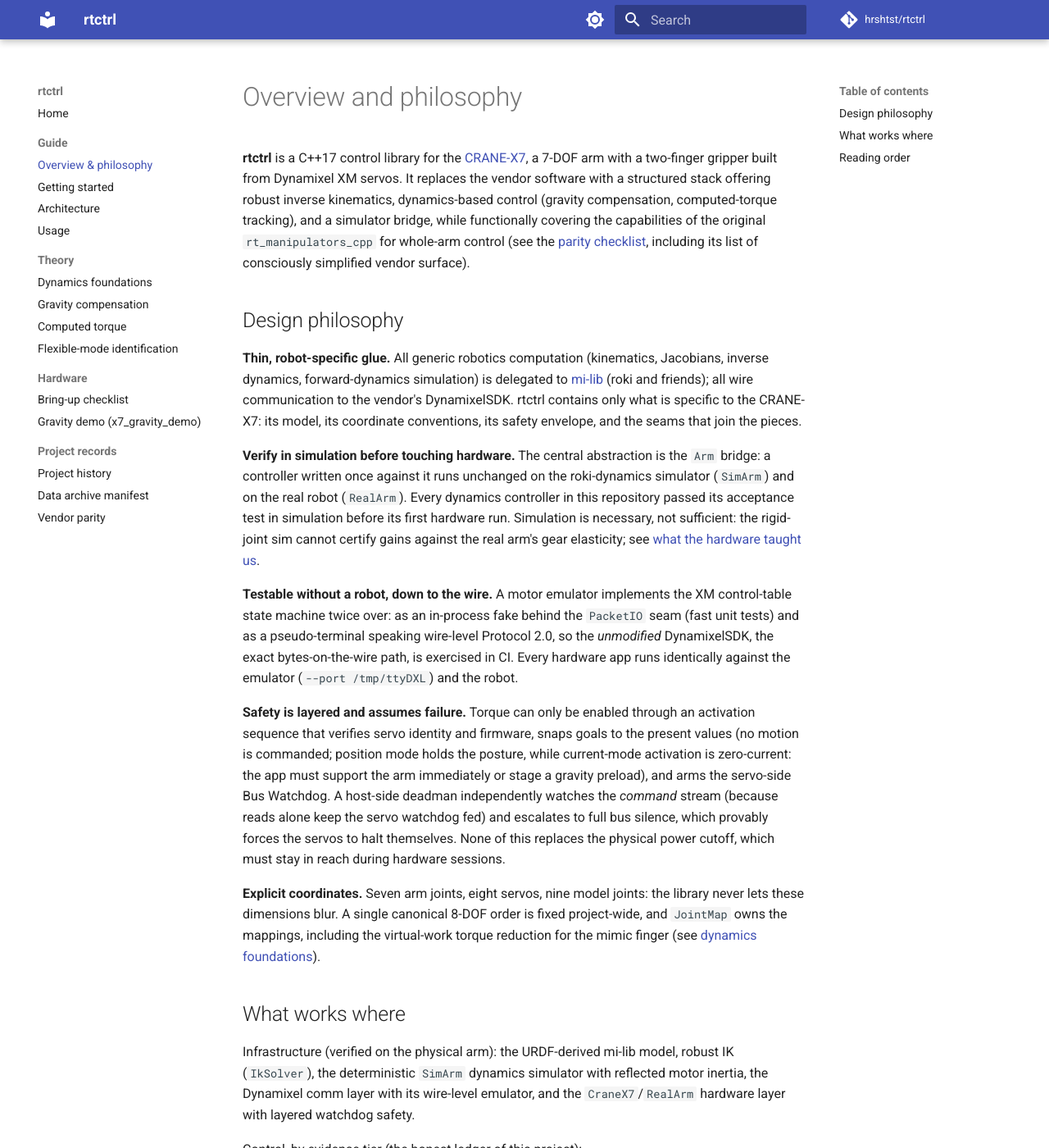
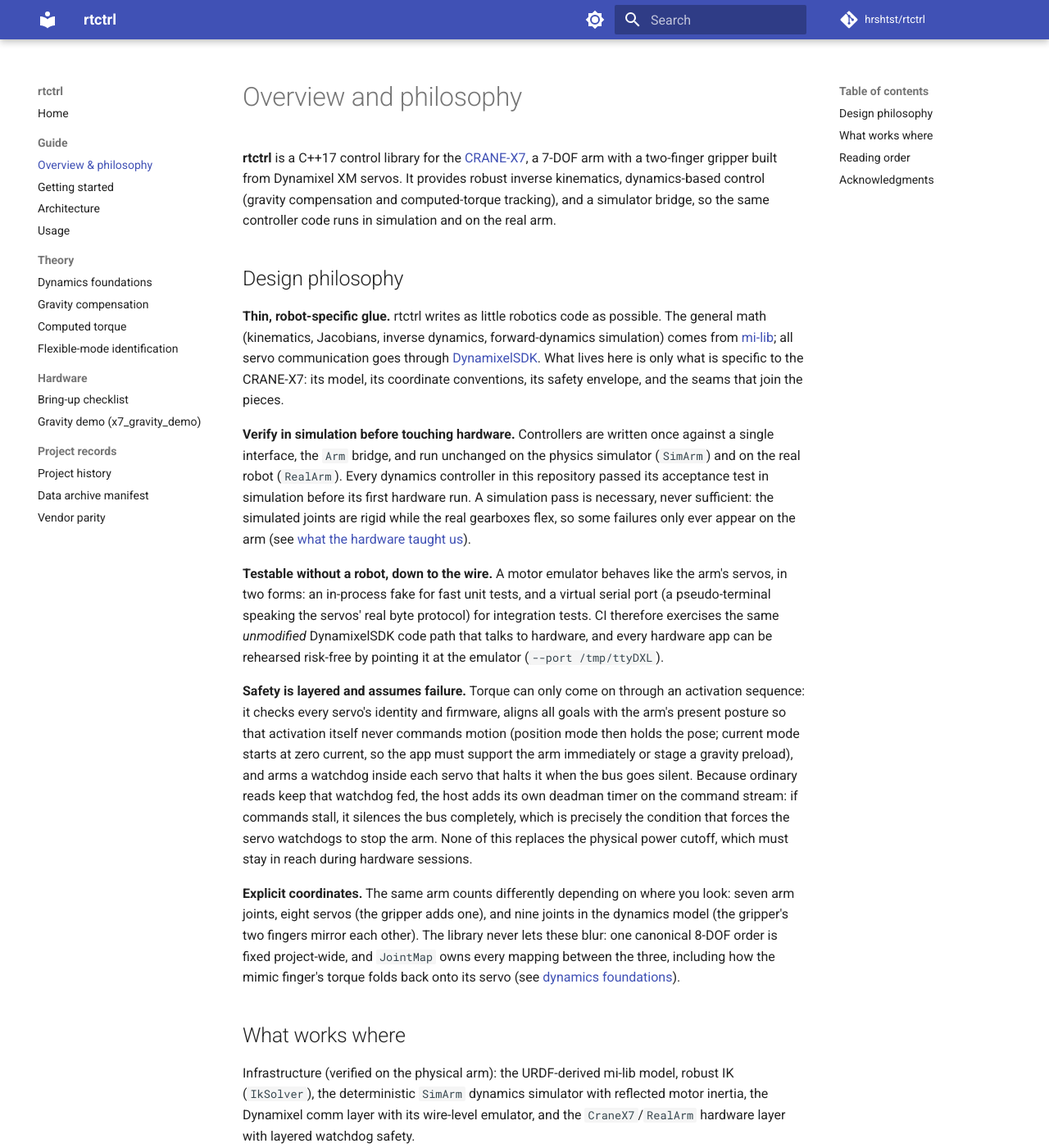
Before and after one commit to hrshtst/rtctrl, an MkDocs documentation site: the page built from docs/guide/overview.md, in a window 1280 px wide and 1400 px high. Shown: the whole window at 82% size. Built offline with MkDocs 1.6.1 and Material for MkDocs 9.7.7, drawn with Linux system fonts in a browser that asks for light colours; comment, search, counter and statistics services are not loaded; some of the changed text lies outside the part shown.

Commit message:
docs: refocus the overview on rtctrl itself; plain-language philosophy
The intro no longer frames the project as replacing the vendor
software: it states what rtctrl provides on its own terms, and the
RT Corporation / rt_manipulators_cpp relationship moves to a closing
Acknowledgments section (which keeps the parity-checklist pointer).
Each Design philosophy paragraph is rewritten for a first-time
reader: jargon is glossed in place (virtual serial port, the 7/8/9
joint counts, why the host deadman exists when the servo watchdog is
fed by reads), with the technical content unchanged.

```diff
--- a/docs/guide/overview.md
+++ b/docs/guide/overview.md
@@ -2,58 +2,61 @@
 
 **rtctrl** is a C++17 control library for the
 [CRANE-X7](https://rt-net.jp/products/crane-x7/), a 7-DOF arm with a
-two-finger gripper built from Dynamixel XM servos. It replaces the
-vendor software with a structured stack offering robust inverse
-kinematics, dynamics-based control (gravity compensation,
-computed-torque tracking), and a simulator bridge, while functionally
-covering the capabilities of the original `rt_manipulators_cpp` for
-whole-arm control (see the [parity checklist](../records/parity.md), including
-its list of consciously simplified vendor surface).
+two-finger gripper built from Dynamixel XM servos. It provides robust
+inverse kinematics, dynamics-based control (gravity compensation and
+computed-torque tracking), and a simulator bridge, so the same
+controller code runs in simulation and on the real arm.
 
 ## Design philosophy
 
-**Thin, robot-specific glue.** All generic robotics computation
-(kinematics, Jacobians, inverse dynamics, forward-dynamics simulation)
-is delegated to [mi-lib](https://github.com/mi-lib) (roki and
-friends); all wire communication to the vendor's DynamixelSDK. rtctrl
-contains only what is specific to the CRANE-X7: its model, its
-coordinate conventions, its safety envelope, and the seams that join
-the pieces.
+**Thin, robot-specific glue.** rtctrl writes as little robotics code
+as possible. The general math (kinematics, Jacobians, inverse
+dynamics, forward-dynamics simulation) comes from
+[mi-lib](https://github.com/mi-lib); all servo communication goes
+through [DynamixelSDK](https://github.com/ROBOTIS-GIT/DynamixelSDK).
+What lives here is only what is specific to the CRANE-X7: its model,
+its coordinate conventions, its safety envelope, and the seams that
+join the pieces.
 
-**Verify in simulation before touching hardware.** The central
-abstraction is the `Arm` bridge: a controller written once against it
-runs unchanged on the roki-dynamics simulator (`SimArm`) and on the
-real robot (`RealArm`). Every dynamics controller in this repository
-passed its acceptance test in simulation before its first hardware
-run. Simulation is necessary, not sufficient: the rigid-joint sim
-cannot certify gains against the real arm's gear elasticity; see
-[what the hardware taught us](../theory/computed-torque.md#what-the-hardware-taught-us).
+**Verify in simulation before touching hardware.** Controllers are
+written once against a single interface, the `Arm` bridge, and run
+unchanged on the physics simulator (`SimArm`) and on the real robot
+(`RealArm`). Every dynamics controller in this repository passed its
+acceptance test in simulation before its first hardware run. A
+simulation pass is necessary, never sufficient: the simulated joints
+are rigid while the real gearboxes flex, so some failures only ever
+appear on the arm (see
+[what the hardware taught us](../theory/computed-torque.md#what-the-hardware-taught-us)).
 
 **Testable without a robot, down to the wire.** A motor emulator
-implements the XM control-table state machine twice over: as an
-in-process fake behind the `PacketIO` seam (fast unit tests) and as a
-pseudo-terminal speaking wire-level Protocol 2.0, so the *unmodified*
-DynamixelSDK, the exact bytes-on-the-wire path, is exercised in CI.
-Every hardware app runs identically against the emulator
-(`--port /tmp/ttyDXL`) and the robot.
+behaves like the arm's servos, in two forms: an in-process fake for
+fast unit tests, and a virtual serial port (a pseudo-terminal
+speaking the servos' real byte protocol) for integration tests. CI
+therefore exercises the same *unmodified* DynamixelSDK code path
+that talks to hardware, and every hardware app can be rehearsed
+risk-free by pointing it at the emulator (`--port /tmp/ttyDXL`).
 
-**Safety is layered and assumes failure.** Torque can only be enabled
-through an activation sequence that verifies servo identity and
-firmware, snaps goals to the present values (no motion is commanded;
-position mode holds the posture, while current-mode activation is
-zero-current: the app must support the arm immediately or stage a
-gravity preload), and arms the servo-side Bus Watchdog. A host-side deadman
-independently watches the *command* stream (because reads alone keep
-the servo watchdog fed) and escalates to full bus silence, which
-provably forces the servos to halt themselves. None of this replaces
-the physical power cutoff, which must stay in reach during hardware
-sessions.
+**Safety is layered and assumes failure.** Torque can only come on
+through an activation sequence: it checks every servo's identity and
+firmware, aligns all goals with the arm's present posture so that
+activation itself never commands motion (position mode then holds
+the pose; current mode starts at zero current, so the app must
+support the arm immediately or stage a gravity preload), and arms a
+watchdog inside each servo that halts it when the bus goes silent.
+Because ordinary reads keep that watchdog fed, the host adds its own
+deadman timer on the command stream: if commands stall, it silences
+the bus completely, which is precisely the condition that forces the
+servo watchdogs to stop the arm. None of this replaces the physical
+power cutoff, which must stay in reach during hardware sessions.
 
-**Explicit coordinates.** Seven arm joints, eight servos, nine model
-joints: the library never lets these dimensions blur. A single
-canonical 8-DOF order is fixed project-wide, and `JointMap` owns the
-mappings, including the virtual-work torque reduction for the mimic
-finger (see [dynamics foundations](../theory/dynamics-foundations.md)).
+**Explicit coordinates.** The same arm counts differently depending
+on where you look: seven arm joints, eight servos (the gripper adds
+one), and nine joints in the dynamics model (the gripper's two
+fingers mirror each other). The library never lets these blur: one
+canonical 8-DOF order is fixed project-wide, and `JointMap` owns
+every mapping between the three, including how the mimic finger's
+torque folds back onto its servo (see
+[dynamics foundations](../theory/dynamics-foundations.md)).
 
 ## What works where
 
@@ -87,3 +90,13 @@ The consolidated record of every decision and hardware finding is
    [gravity compensation](../theory/gravity-compensation.md) ·
    [computed torque](../theory/computed-torque.md).
 5. Hardware: [bring-up checklist](../hardware/bringup.md).
+
+## Acknowledgments
+
+The CRANE-X7 and its official control software,
+[`rt_manipulators_cpp`](https://github.com/rt-net/rt_manipulators_cpp),
+are products of [RT Corporation](https://rt-net.jp/). The official
+software served as the functional reference for this library; the
+[parity checklist](../records/parity.md) records how its capabilities
+map to rtctrl equivalents, including the vendor surface rtctrl
+consciously simplifies.
```
